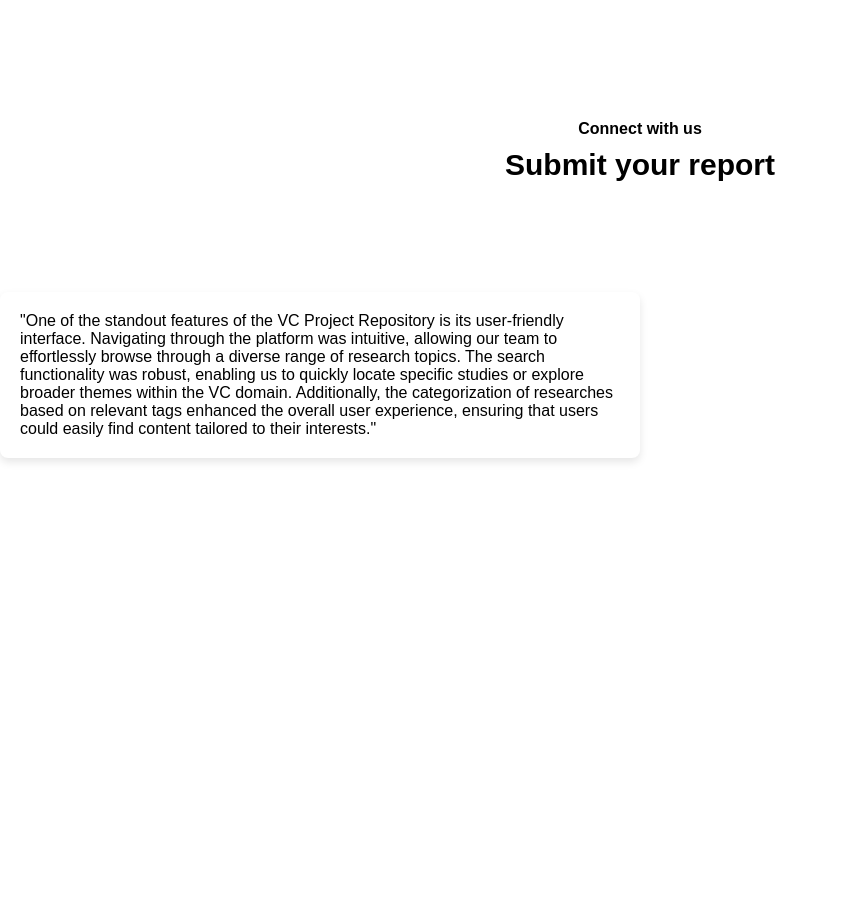
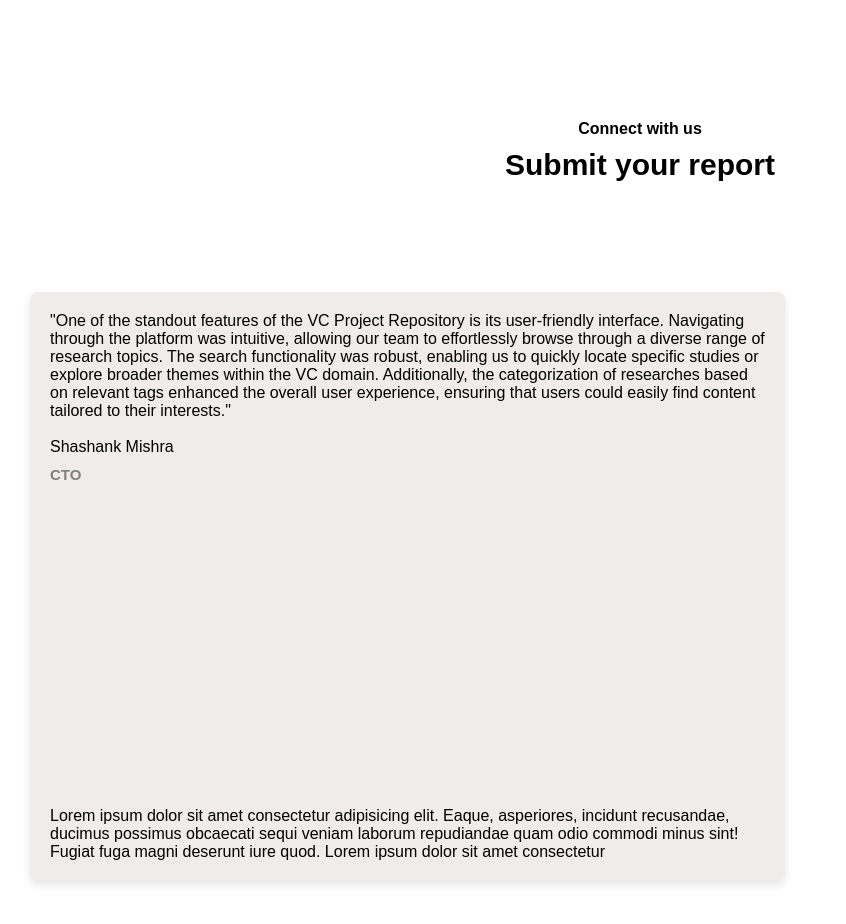
Before and after one commit to shashank-mishra14/TheVCProj, a React (Create React App) app: page /contact in a window 1280 px wide. Shown: the top 924 px of the page, without its empty margins (0-846 px from the left). Before the commit the page ends 800 px from the top, so only its background shows below. Built offline with nearby package versions, Linux system fonts and the light colour scheme.

Commit message:
changesa to the left container

```diff
--- a/src/components/contactpage/Contact.css
+++ b/src/components/contactpage/Contact.css
@@ -21,12 +21,15 @@
     align-items: center;
     margin-top: 10px;
     margin-bottom: 100px;
-    width: 50%;
+    margin-left: 30px;
+    width: 755px;
+    height: 150%;
     float: left;
     box-sizing: border-box;
     box-shadow: 0 4px 8px rgba(0, 0, 0, 0.1); /* Adding a subtle box shadow */
     border-radius: 8px; /* Adding border radius for a rounded corner effect */
-    background-color: white; /* Adding a white background to make the shadow stand out */
+    background-color: rgb(240, 236, 236); /* Adding a white background to make the shadow stand out */
+
 
 }
 
@@ -36,8 +39,9 @@
     align-items: center;
     margin-top: 10px;
     margin-bottom: 100px;
+    margin-right: 30px;
     border-radius: 2px;
-    width: 50%;
+    width: 775px;
     float: left;
     box-sizing: border-box;
     box-shadow: 0 4px 8px rgba(0, 0, 0, 0.1); /* Adding a subtle box shadow */
@@ -50,3 +54,9 @@
 .paragraph{
     padding: 20px;
 }
+
+.h4{
+    padding-top: 10px;
+    font-size: 15px;
+    color: grey;
+}
--- a/src/components/contactpage/Contact.jsx
+++ b/src/components/contactpage/Contact.jsx
@@ -17,9 +17,40 @@ const Contact = () => {
           researches based on relevant tags enhanced the overall user
           experience, ensuring that users could easily find content tailored to
           their interests."
+          <br />
+          <br />
+          Shashank Mishra
+          <br />
+          <h4 className="h4">CTO</h4>
+          <br />
+          <br />
+          <br />
+          <br />
+          <br />
+          <br />
+          <br />
+          <br />
+          <br />
+          <br />
+          <br />
+          <br />
+          <br />
+          <br />
+          <br />
+          <br />
+          <br />
+          <br />
+          <p>
+            Lorem ipsum dolor sit amet consectetur adipisicing elit. Eaque,
+            asperiores, incidunt recusandae, ducimus possimus obcaecati sequi
+            veniam laborum repudiandae quam odio commodi minus sint! Fugiat fuga
+            magni deserunt iure quod. Lorem ipsum dolor sit amet consectetur
+          </p>
         </p>
       </div>
-      <div className="container-right"></div>
+      <div className="container-right">
+
+      </div>
     </div>
   );
 };
```
